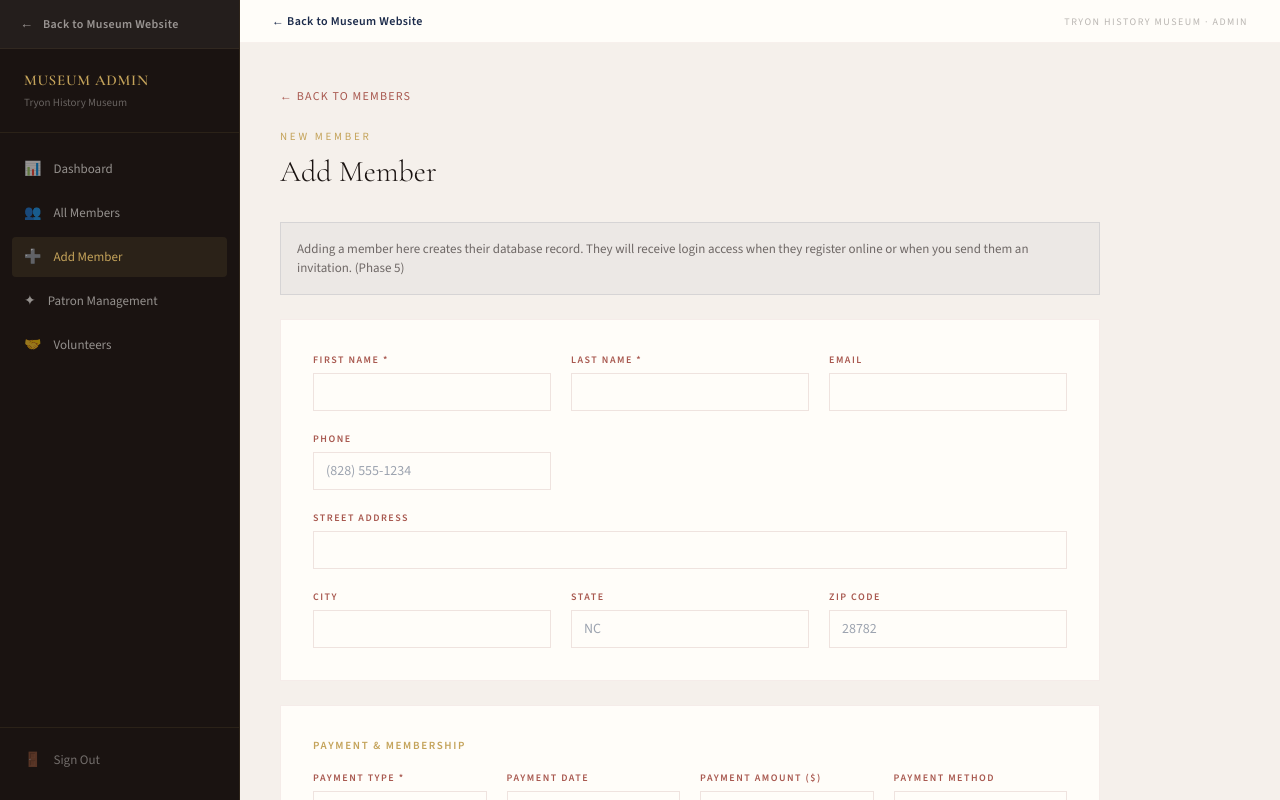
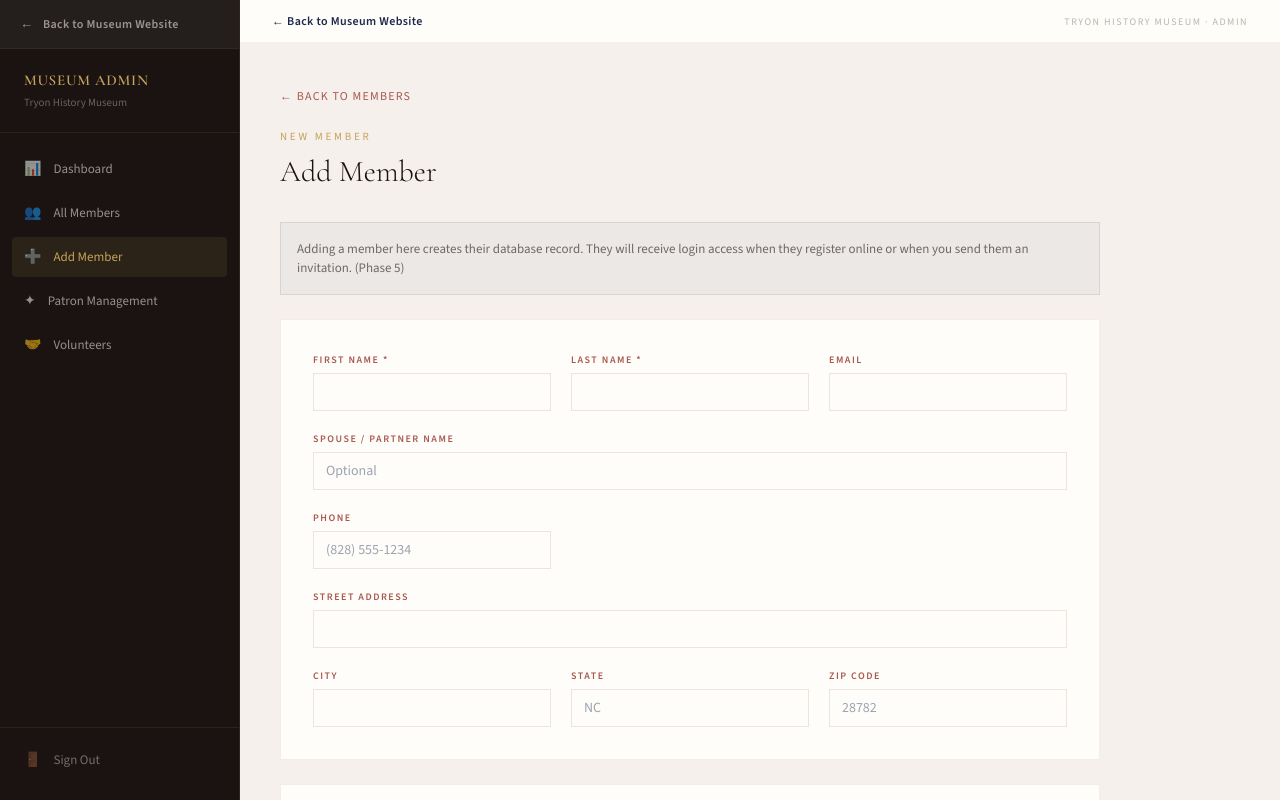
Before and after one commit to quebelleza/tryon-history-museum, a Next.js app in the folder tryon-history-museum/: page /admin/members/new in a window 1280 px wide. Shown: the top 800 px of the page. Built offline with nearby package versions, Linux system fonts and the light colour scheme.

Commit message:
admin: add spouse_partner_name field to new member form

```diff
--- a/tryon-history-museum/src/components/AdminNewMemberSection.jsx
+++ b/tryon-history-museum/src/components/AdminNewMemberSection.jsx
@@ -50,6 +50,7 @@ const defaultForm = {
   first_name: "",
   last_name: "",
   email: "",
+  spouse_partner_name: "",
   phone: "",
   street_address: "",
   city: "",
@@ -198,6 +199,17 @@ export default function AdminNewMemberSection() {
                 onChange={(e) => handleChange("email", e.target.value)}
                 className="w-full font-body text-sm px-3 py-2 outline-none"
                 style={fieldStyle}
+              />
+            </div>
+            <div className="sm:col-span-2 lg:col-span-3">
+              <label className={labelCls} style={labelStyle}>Spouse / Partner Name</label>
+              <input
+                type="text"
+                value={form.spouse_partner_name}
+                onChange={(e) => handleChange("spouse_partner_name", e.target.value)}
+                className="w-full font-body text-sm px-3 py-2 outline-none"
+                style={fieldStyle}
+                placeholder="Optional"
               />
             </div>
             <div>
```
